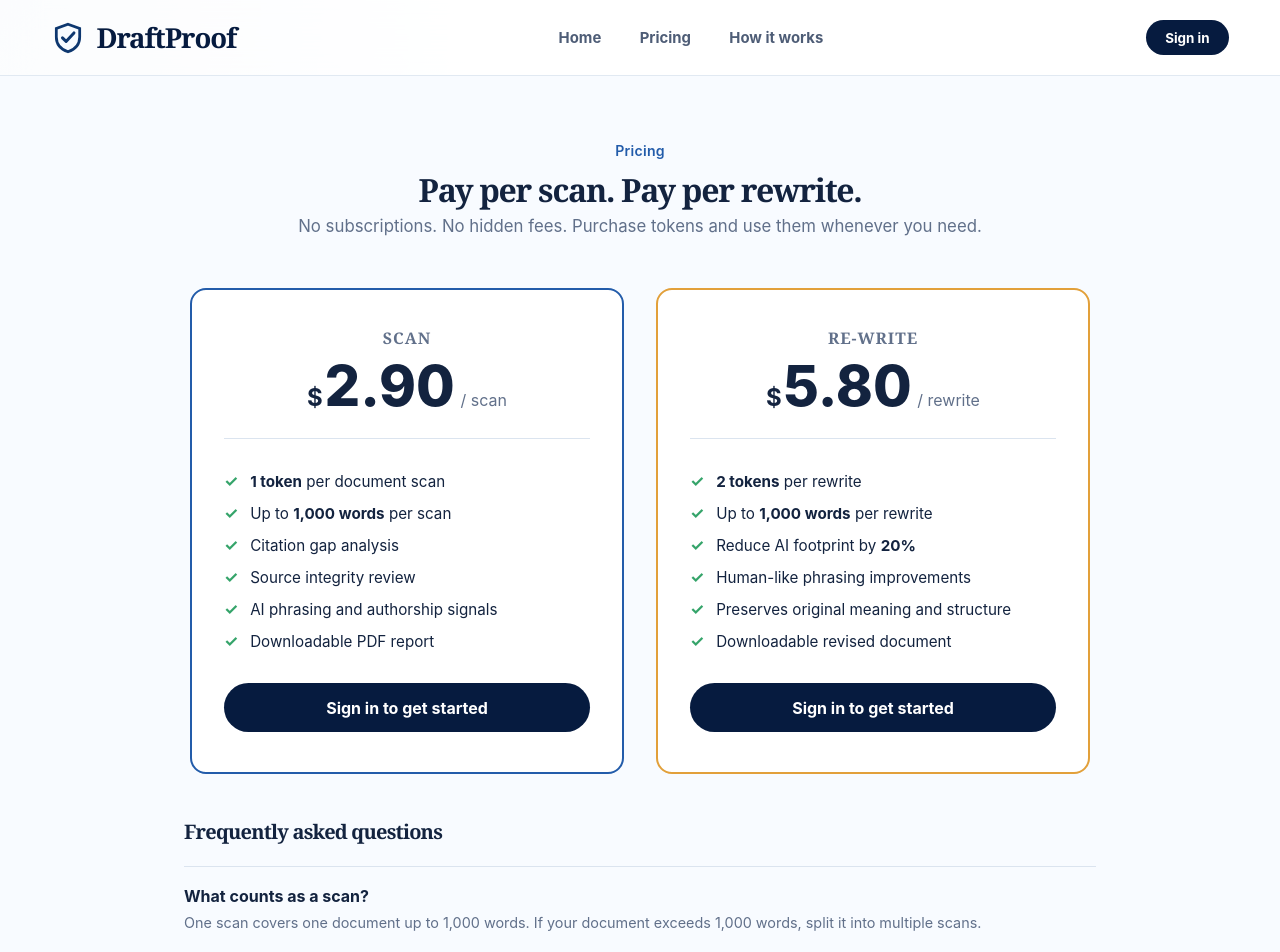
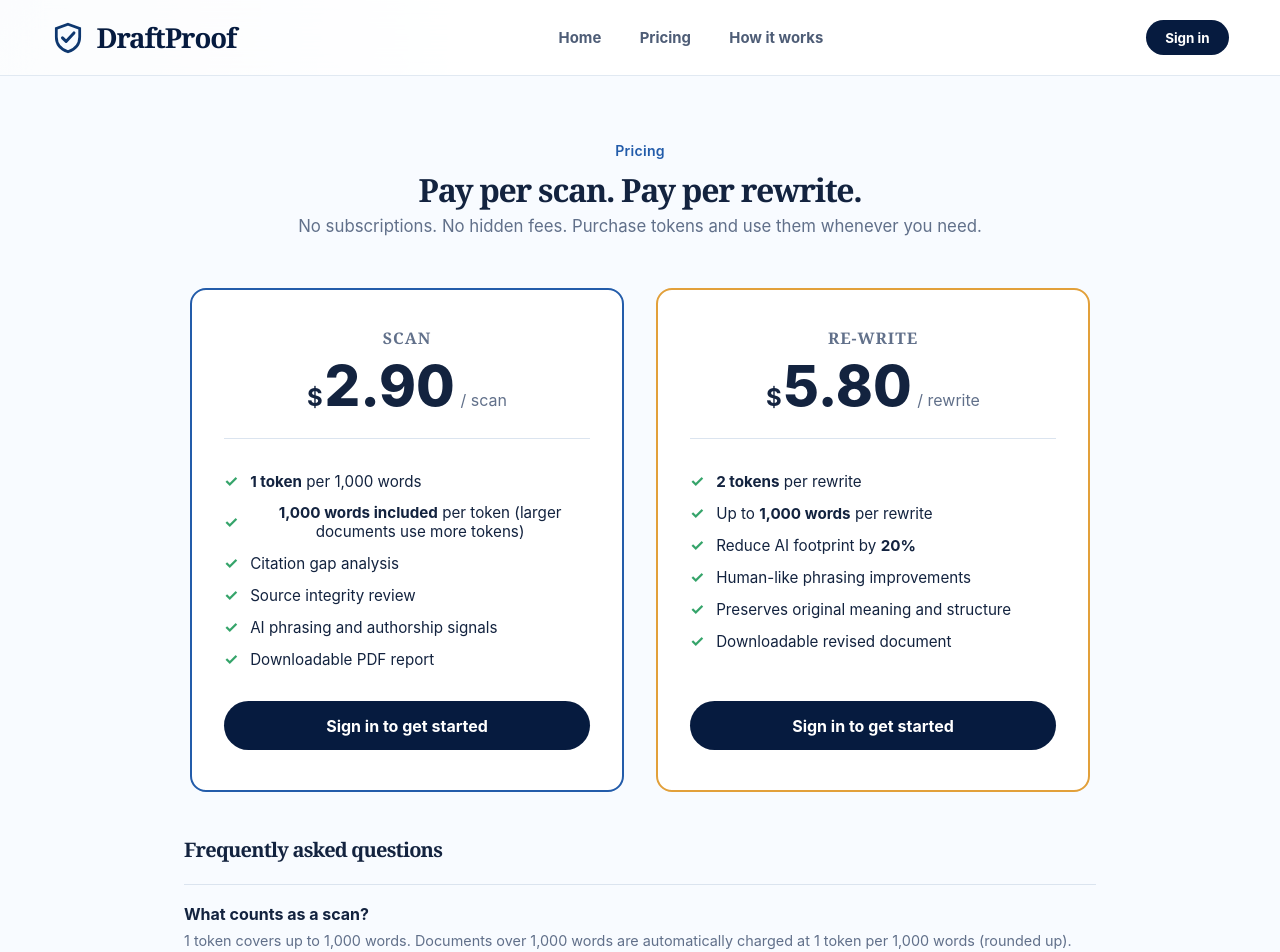
Before and after one commit to kianwoon/draftproof-services, a React (Vite) app in the folder draftproof-frontend/: page /pricing in a window 1280 px wide. Shown: the top 952 px of the page. Built offline with nearby package versions, Linux system fonts and the light colour scheme; no server answers.

Commit message:
Show dynamic token cost on scan page instead of 'exceeds limit' warning
Users now see estimated token cost (e.g. "2 tokens required") based on
word count. Pricing FAQ updated to reflect actual billing: 1 token per
1,000 words, no manual splitting needed.

```diff
--- a/draftproof-frontend/src/pages/Pricing.jsx
+++ b/draftproof-frontend/src/pages/Pricing.jsx
@@ -29,11 +29,11 @@ export default function Pricing() {
           <ul className="pricing-features">
             <li>
               <span className="check" aria-hidden="true">&#10003;</span>
-              <span><strong>1 token</strong> per document scan</span>
+              <span><strong>1 token</strong> per 1,000 words</span>
             </li>
             <li>
               <span className="check" aria-hidden="true">&#10003;</span>
-              <span>Up to <strong>1,000 words</strong> per scan</span>
+              <span><strong>1,000 words included</strong> per token (larger documents use more tokens)</span>
             </li>
             <li>
               <span className="check" aria-hidden="true">&#10003;</span>
@@ -111,7 +111,7 @@ export default function Pricing() {
           <h2>Frequently asked questions</h2>
           <div className="faq-item">
             <h3>What counts as a scan?</h3>
-            <p>One scan covers one document up to 1,000 words. If your document exceeds 1,000 words, split it into multiple scans.</p>
+            <p>1 token covers up to 1,000 words. Documents over 1,000 words are automatically charged at 1 token per 1,000 words (rounded up). For example, a 2,500-word document costs 3 tokens.</p>
           </div>
           <div className="faq-item">
             <h3>What does a rewrite do?</h3>
--- a/draftproof-frontend/src/pages/Scan.jsx
+++ b/draftproof-frontend/src/pages/Scan.jsx
@@ -14,6 +14,7 @@ export default function Scan() {
   const [error, setError] = useState(null);
   const navigate = useNavigate();
   const wordCount = text.trim() ? text.trim().split(/\s+/).length : 0;
+  const tokensRequired = wordCount > 0 ? Math.max(1, Math.ceil(wordCount / 1000)) : 0;
 
   const handleSubmit = async (e) => {
     e.preventDefault();
@@ -94,7 +95,14 @@ export default function Scan() {
           />
           <div className="word-count">
             {wordCount.toLocaleString()} word{wordCount !== 1 ? 's' : ''}
-            {wordCount > 1000 && <span className="word-limit"> — exceeds 1,000 word limit per scan</span>}
+            {tokensRequired > 0 && (
+              <span className="word-tokens">
+                {' '}— {tokensRequired} token{tokensRequired !== 1 ? 's' : ''} required
+                {tokensRequired > 1 && (
+                  <span className="word-limit"> (1 token per 1,000 words)</span>
+                )}
+              </span>
+            )}
           </div>
           </>
         ) : (
--- a/draftproof-frontend/src/styles/site-master.css
+++ b/draftproof-frontend/src/styles/site-master.css
@@ -1425,6 +1425,7 @@ th {
 }
 
 .word-limit { color: #c0392b; font-weight: 600; }
+.word-tokens { color: var(--blue-500, #2563eb); font-weight: 500; }
 
 .upload-zone {
   padding: 2rem;
```
